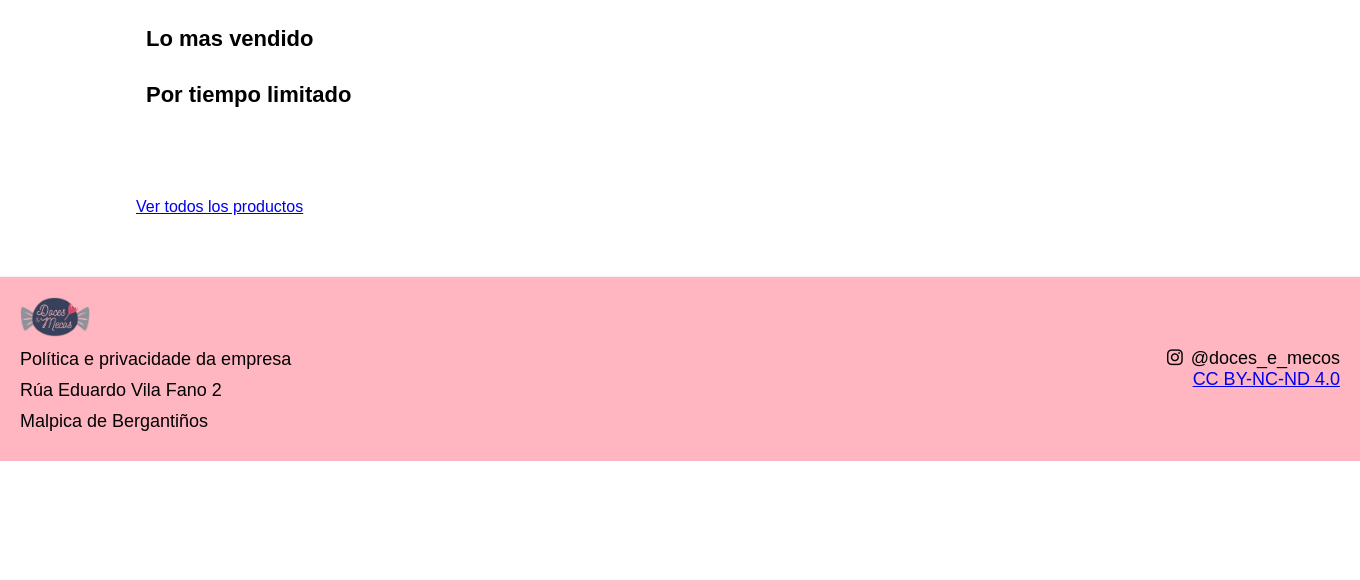
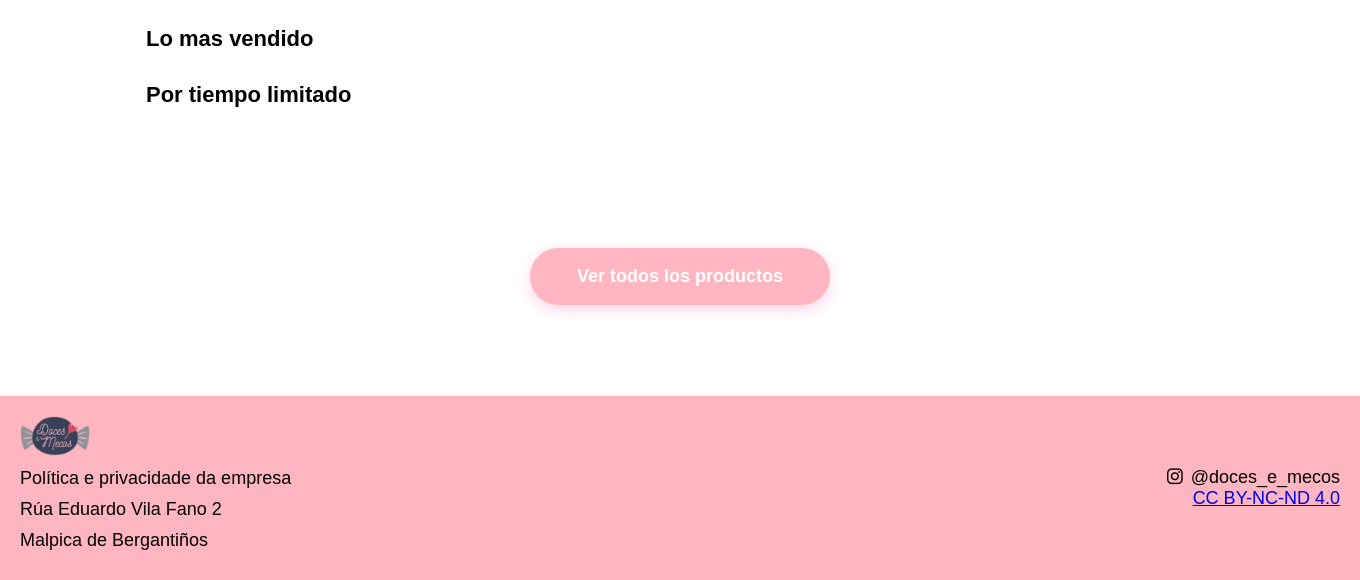
Before and after one commit to Reidas06/Prototipo-Doces-Mecos, a Django app: page /productos/ in a window 1360 px wide. Shown: the part 624-1204 px from the top of the page. Before the commit the page ends 1085 px from the top, so only its background shows below. Run offline with Django 5.2, Linux system fonts and the light colour scheme; the visitor is signed in with stand-in values (Sample User, id 1); data that the repository does not hold is empty.

Commit message:
style: fix 'view all products' button styles and force CSS reload

```diff
--- a/tienda/static/tienda/css/Productos.css
+++ b/tienda/static/tienda/css/Productos.css
@@ -494,7 +494,10 @@ body {
     opacity: 1;
 }
 
-.btn-edit-item, .btn-delete-item, .btn-restore, .btn-hard-delete {
+.btn-edit-item,
+.btn-delete-item,
+.btn-restore,
+.btn-hard-delete {
     padding: 8px;
     border: none;
     border-radius: 4px;
@@ -504,13 +507,31 @@ body {
     transition: transform 0.2s, background-color 0.3s;
 }
 
-.btn-edit-item { background-color: #1a4a75; }
-.btn-delete-item { background-color: #e74c3c; }
-.btn-restore { background-color: #27ae60; }
-.btn-hard-delete { background-color: #8b0000; }
+.btn-edit-item {
+    background-color: #1a4a75;
+}
 
-.btn-edit-item:hover { background-color: #0d2c4a; transform: scale(1.1); }
-.btn-delete-item:hover { background-color: #c0392b; transform: scale(1.1); }
+.btn-delete-item {
+    background-color: #e74c3c;
+}
+
+.btn-restore {
+    background-color: #27ae60;
+}
+
+.btn-hard-delete {
+    background-color: #8b0000;
+}
+
+.btn-edit-item:hover {
+    background-color: #0d2c4a;
+    transform: scale(1.1);
+}
+
+.btn-delete-item:hover {
+    background-color: #c0392b;
+    transform: scale(1.1);
+}
 
 /* Estilos papelera grid */
 #trash-grid .producto-item {
@@ -523,3 +544,40 @@ body {
     justify-content: center;
     gap: 10px;
 }
+
+/* Ver todos los productos */
+.ver-todos-contenedor {
+    display: flex;
+    justify-content: center;
+    margin-top: 50px;
+    margin-bottom: 30px;
+    width: 100%;
+}
+
+.ver-todos-contenedor a.btn-ver-todos {
+    padding: 16px 45px;
+    background-color: lightpink;
+    color: white !important;
+    text-decoration: none !important;
+    font-weight: bold;
+    font-size: 18px;
+    border-radius: 50px;
+    transition: all 0.4s cubic-bezier(0.175, 0.885, 0.32, 1.275);
+    border: 2px solid lightpink;
+    box-shadow: 0 4px 15px rgba(255, 105, 180, 0.3);
+    display: inline-block;
+    cursor: pointer;
+    text-align: center;
+}
+
+.ver-todos-contenedor a.btn-ver-todos:hover {
+    background-color: #ff1493;
+    border-color: #ff1493;
+    color: white !important;
+    transform: translateY(-5px) scale(1.05);
+    box-shadow: 0 10px 25px rgba(255, 20, 147, 0.5);
+}
+
+.ver-todos-contenedor a.btn-ver-todos:active {
+    transform: translateY(-2px) scale(1);
+}
--- a/tienda/templates/tienda/Productos.html
+++ b/tienda/templates/tienda/Productos.html
@@ -10,7 +10,7 @@
 
     <!-- ICONOS -->
     <link rel="stylesheet" href="https://cdnjs.cloudflare.com/ajax/libs/font-awesome/6.5.0/css/all.min.css">
-    <link rel="stylesheet" href="{% static 'tienda/css/Productos.css' %}">
+    <link rel="stylesheet" href="{% static 'tienda/css/Productos.css' %}?v=1.1">
 </head>
 
 <body>
--- a/tienda/templates/tienda/TodosProductos.html
+++ b/tienda/templates/tienda/TodosProductos.html
@@ -10,7 +10,7 @@
 
     <!-- ICONOS -->
     <link rel="stylesheet" href="https://cdnjs.cloudflare.com/ajax/libs/font-awesome/6.5.0/css/all.min.css">
-    <link rel="stylesheet" href="{% static 'tienda/css/Productos.css' %}">
+    <link rel="stylesheet" href="{% static 'tienda/css/Productos.css' %}?v=1.1">
 </head>
 
 <body>
```
